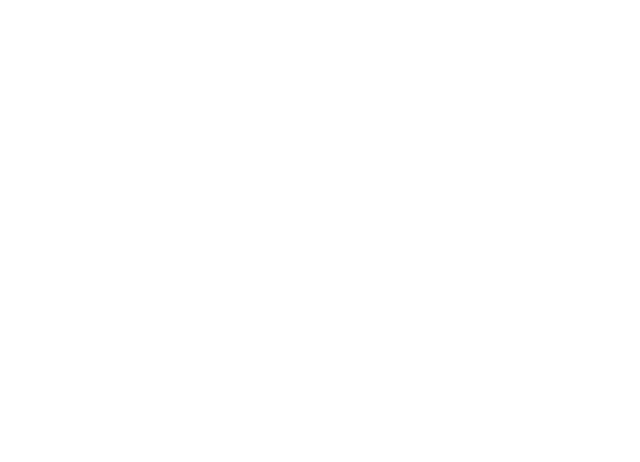
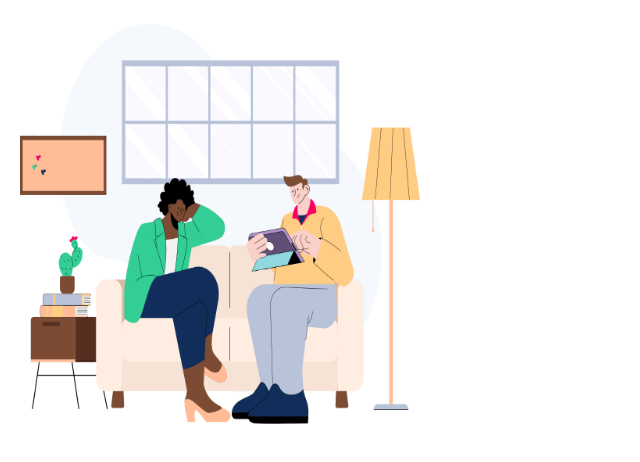
Before and after one commit to negardev92/shopping-angular, an Angular app in the folder shoping/: page /login in a window 1280 px wide. Before the commit this address led to /. Shown: the part 226-688 px from the top of the page, without its empty margins (0-640 px from the left). Built offline with nearby package versions, Linux system fonts and the light colour scheme.

Commit message:
creat-component-login

```diff
--- a/shoping/src/app/app-routing.module.ts
+++ b/shoping/src/app/app-routing.module.ts
@@ -3,13 +3,13 @@ import { Routes, RouterModule } from '@angular/router';
 import { AppComponent } from './app.component';
 import { ProductsComponent } from './products/products.component';
 import { HomeComponent } from './home/home.component';
+import { LoginComponent } from './login/login.component';
 ;
 
 const routes: Routes = [
   {path:'',component:HomeComponent},
   {path:'products',component:ProductsComponent},
-  // { path: 'products', redirectTo: '/products', pathMatch: 'full' },
-
+  {path:'login',component:LoginComponent},
 
 
 ];
--- a/shoping/src/app/app.module.ts
+++ b/shoping/src/app/app.module.ts
@@ -9,7 +9,8 @@ import { ShopingCartComponent } from './shoping-cart/shoping-cart.component';
 import { FooterComponent } from './footer/footer.component';
 import { HttpClientModule } from  '@angular/common/http';
 import{ProductapiService} from './productapi.service';
-import { HomeComponent } from './home/home.component'
+import { HomeComponent } from './home/home.component';
+import { LoginComponent } from './login/login.component'
 
 
 
@@ -22,6 +23,7 @@ import { HomeComponent } from './home/home.component'
     ShopingCartComponent,
     FooterComponent,
     HomeComponent,
+    LoginComponent,
 
   ],
   imports: [
--- /dev/null
+++ b/shoping/src/app/login/login.component.css
@@ -0,0 +1,63 @@
+.wrap {
+    width: 100%;
+    overflow:auto;
+    margin: 0;
+    padding: 0;
+    position: relative
+
+
+}
+
+
+    .fleft {
+        float:left;
+        width: 50%;
+
+        height:900PX;
+
+    }
+    .login-img{
+        display: flex;
+        position: fixed;
+        left: 20px;
+        top:250px;
+
+    }
+
+
+
+    .fright {
+    float: right;
+
+        height:900PX;
+        width: 50%;
+    }
+
+    :host {
+        display: flex;
+        justify-content: center;
+        margin: 100px 0px;
+      }
+
+      .mat-form-field {
+        width: 100%;
+        min-width: 300px;
+      }
+
+      mat-card-title,
+      mat-card-content {
+        display: flex;
+        justify-content: center;
+      }
+
+      .error {
+        padding: 16px;
+        width: 300px;
+        color: white;
+        background-color: red;
+      }
+
+      .button {
+        display: flex;
+        justify-content: flex-end;
+      }
--- /dev/null
+++ b/shoping/src/app/login/login.component.html
@@ -0,0 +1,36 @@
+<div class="wrap">
+    <div class="fleft"><img class="login-img" src="../../assets/Woman taking a break from work.png" style="width: 400px; height: 400px;"/>
+    </div>
+    <div class="fright">
+        <!-- selector: 'my-login-form',
+        template: `
+            <mat-card>
+                  <mat-card-title>Login</mat-card-title>
+            <mat-card-content>
+              <form [formGroup]="form" (ngSubmit)="submit()">
+                <p>
+                  <mat-form-field>
+                    <input type="text" matInput placeholder="Username" formControlName="username">
+                  </mat-form-field>
+                </p>
+
+                <p>
+                  <mat-form-field>
+                    <input type="password" matInput placeholder="Password" formControlName="password">
+                  </mat-form-field>
+                </p>
+
+                <p *ngIf="error" class="error">
+                  {{ error }}
+                </p>
+
+                <div class="button">
+                  <button type="submit" mat-button>Login</button>
+                </div>
+
+              </form>
+            </mat-card-content>
+          </mat-card>
+    </div>
+     -->
+</div>
--- /dev/null
+++ b/shoping/src/app/login/login.component.ts
@@ -0,0 +1,30 @@
+import { Component, OnInit } from '@angular/core';
+
+@Component({
+  selector: 'app-login',
+  templateUrl: './login.component.html',
+  styleUrls: ['./login.component.css']
+})
+export class LoginComponent implements OnInit {
+
+  constructor() { }
+
+  ngOnInit(): void {
+  }
+
+//   form: FormGroup = new FormGroup({
+//     username: new FormControl(''),
+//     password: new FormControl(''),
+//   });
+
+//   submit() {
+//     if (this.form.valid) {
+//       this.submitEM.emit(this.form.value);
+//     }
+//   }
+//   @Input() error: string | null;
+
+//   @Output() submitEM = new EventEmitter();
+// }
+
+}
```
Also changed, not shown: shoping/src/assets/Abstract-rainbow-pastel-blur-background-Graphics-17337141-1-580x410.jpg (deleted), 1 other file (tests, documents, lock files or other folders).
